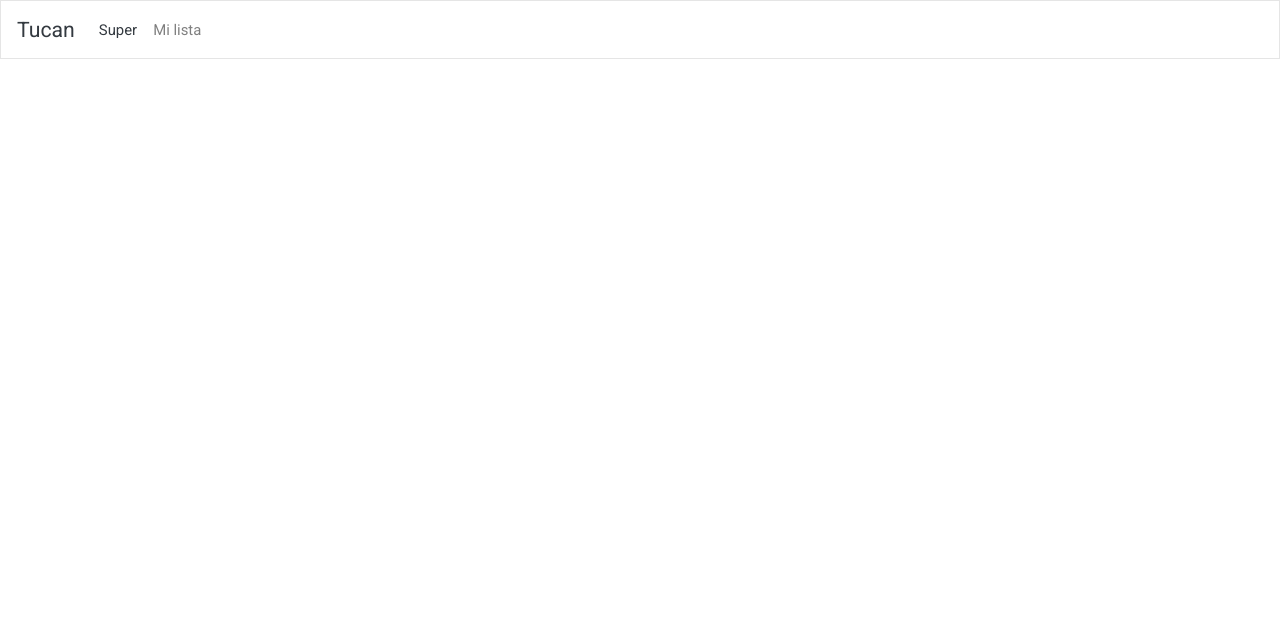
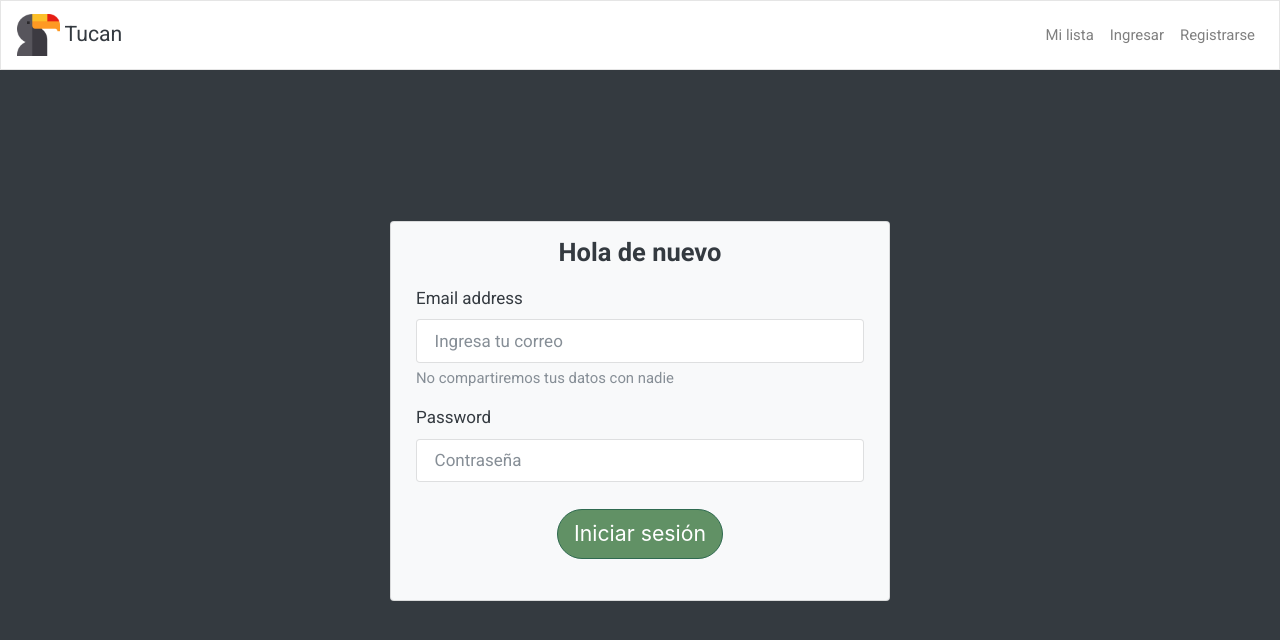
Before and after one commit to Trempo/tucan, a Vue app in the folder client/: page /#/login in a window 1280 px wide. Shown: the top 640 px of the page. Built offline with nearby package versions, Linux system fonts and the light colour scheme.

Commit message:
Mejores cosmeticas y login
Se hicieron varias mejoras cosmeticas y se hizo el login grafico, todavia no el backend.

```diff
--- a/client/package.json
+++ b/client/package.json
@@ -8,6 +8,7 @@
     "lint": "vue-cli-service lint"
   },
   "dependencies": {
+    "axios": "^0.19.2",
     "core-js": "^3.6.4",
     "jquery": "^3.5.0",
     "vue": "^2.6.11",
--- a/client/public/index.html
+++ b/client/public/index.html
@@ -24,8 +24,7 @@
 
 <body>
   <noscript>
-    <strong>We're sorry but Tucan doesn't work properly without JavaScript enabled.
-      Please enable it to continue.</strong>
+    <strong>Debes tener JavaScript para que Tucan funcione correctamente. :(</strong>
   </noscript>
   <div id="app"></div>
   <!-- built files will be auto injected -->
--- a/client/public/stylessheets/main.css
+++ b/client/public/stylessheets/main.css
@@ -1,3 +1,9 @@
 body{
     font-family: 'Roboto', sans-serif;
+    padding: 5em 0.5em;
+    padding-bottom: 0;
+    background-color: #343a40;
 }
+/* nav#navbar{
+    background-color: red !important;
+} */
--- a/client/src/App.vue
+++ b/client/src/App.vue
@@ -1,7 +1,8 @@
 <template>
   <div id="app">
-    <nav class="navbar navbar-expand-lg navbar-light bg-light">
-      <a class="navbar-brand" href="/">Tucan</a>
+    <nav class="navbar navbar-expand-lg navbar-light bg-light fixed-top" id="navbar">
+      <a class="navbar-brand" href="/">
+      <img class="logo" src="../src/assets/noun_Tucan_2826476.png" alt="">Tucan</a>
       <button
         class="navbar-toggler"
         type="button"
@@ -15,15 +16,15 @@
       </button>
 
       <div class="collapse navbar-collapse" id="navbarColor03">
-        <ul class="navbar-nav mr-auto">
-          <li class="nav-item active">
-            <a class="nav-link" href="/">
-              Super
-              <span class="sr-only">(current)</span>
-            </a>
+        <ul class="navbar-nav ml-auto">
+          <li class="nav-item">
+            <a class="nav-link" href="#/list">Mi lista</a>
           </li>
           <li class="nav-item">
-            <a class="nav-link" href="#/list">Mi lista</a>
+            <a class="nav-link" href="#/login">Ingresar</a>
+          </li>
+          <li class="nav-item">
+            <a class="nav-link" href="#/list">Registrarse</a>
           </li>
         </ul>
       </div>
@@ -32,7 +33,13 @@
   </div>
 </template>
 <style scoped>
-nav{
-  margin-bottom: 2em;
+img.logo{
+  height: 2em;
+  width: 2em;
+  margin-right: 5px
 }
+nav.navbar{
+  background-color: red;
+}
+
 </style>
--- a/client/src/components/ArticleCard.vue
+++ b/client/src/components/ArticleCard.vue
@@ -1,14 +1,20 @@
 <template>
-  <div class="container">
-    <div class="card">
-      <img v-if="imageurl" :src="imageurl" alt />
-      <div class="card-body">
-        <h4 class="card-title"><a :href="url" target="_blank">{{title}}</a></h4>
-        <h6 class="card-subtitle mb-2 text-muted">{{source}}</h6>
-        <p class="card-text">{{description}}</p>
-        <a v-on:click="submit(title,source,url,imageurl,description)"
-         href="#" class="card-link">
-          <i class="far fa-save"></i></a>
+  <div class="container-sm">
+    <div class="card bg-light">
+      <div class="row">
+        <div class="col-md-5">
+          <a :href="url" target="_blank"><img class="card-img" :src="imageurl" alt /></a>
+        </div>
+        <div class="col-md-7">
+          <div class="card-body">
+            <h4 class="card-title"><a :href="url" target="_blank">{{title}}</a></h4>
+            <h6 class="card-subtitle mb-2 text-muted">{{source}}</h6>
+            <p class="card-text">{{description}}</p>
+            <a v-on:click.prevent="submit(title,source,url,imageurl,description)"
+              href="#" class=" btn btn-primary btn-xs card-link">
+              <i class="far fa-save"></i></a>
+          </div>
+        </div>
       </div>
     </div>
   </div>
@@ -46,7 +52,7 @@ export default {
           const error = result.details.map((detail) => detail.message).join('. ');
           this.error = error;
         } else {
-          this.error = '';
+          // this.error = '';
         }
       });
     },
@@ -57,8 +63,8 @@ export default {
 <!-- Add "scoped" attribute to limit CSS to this component only -->
 <style scoped>
 img {
-  max-width: 300px;
-  height: auto;
+  max-width: 100%;
+  height: 100%;
 }
 
 .fa-save {
@@ -69,7 +75,32 @@ a{
   text-decoration: none;
   color: #343a40;
 }
-a:hover{
-  color: #C81F3B;
+a.btn{
+  color: white;
 }
+.container-sm{
+  padding: 1em 0;
+}
+.card{
+  box-shadow: 0 0 10px rgba(0, 0, 0, 1);
+}
+.btn-primary{
+  background-color: #619165;
+  border-color: #2f6a50;
+}
+
+div.col-md-3 {
+  padding-right: 0;
+}
+div.col-md-9{
+  padding-left: 0;
+}
+
+.card{
+  border: none;
+}
+.btn-primary:not(:disabled):not(.disabled):active{
+  background-color: #2f6a50;
+}
+
 </style>
--- a/client/src/components/SavedArticle.vue
+++ b/client/src/components/SavedArticle.vue
@@ -1,14 +1,19 @@
 <template>
 <div class="container" :id="id">
-    <div class="card">
-      <img v-if="imageurl" :src="imageurl" alt />
-      <div class="card-body">
-        <h4 class="card-title"><a :href="url" target="_blank">{{title}}</a></h4>
-        <h6 class="card-subtitle mb-2 text-muted">{{source}}</h6>
-        <p class="card-text">{{description}}</p>
-        <a v-on:click="destroy(id)"
-         href="#" class="card-link">
+    <div class="card bg-light">
+      <div class="row">
+        <div class="col-md-5">
+          <img class="card-img" v-if="imageurl" :src="imageurl" alt /></div>
+        <div class="col-md-7">
+          <div class="card-body">
+          <h4 class="card-title"><a :href="url" target="_blank">{{title}}</a></h4>
+          <h6 class="card-subtitle mb-2 text-muted">{{source}}</h6>
+          <p class="card-text">{{description}}</p>
+          <a v-on:click.prevent="destroy(id)"
+         href="#" class="btn btn-primary btn-xslg card-link">
           <i class="far fa-trash-alt"></i></a>
+        </div>
+        </div>
       </div>
     </div>
   </div>
@@ -17,7 +22,7 @@
 <script>
 import $ from 'jquery';
 
-const API_URL = 'http://localhost:3000/list';
+const DELETE_URL = 'http://localhost:3000/list';
 export default {
   name: 'SavedArticle',
   props: {
@@ -30,7 +35,7 @@ export default {
   },
   methods: {
     destroy: (id) => {
-      fetch(`${API_URL}/${id}?_method=DELETE`, {
+      fetch(`${DELETE_URL}/${id}?_method=DELETE`, {
         method: 'POST',
         // body: id,
         headers: {
@@ -51,8 +56,8 @@ export default {
 <!-- Add "scoped" attribute to limit CSS to this component only -->
 <style scoped>
 img {
-  max-width: 300px;
-  height: auto;
+  max-width: 100%;
+  height: 100%;
 }
 
 .fa-save {
@@ -63,7 +68,29 @@ a{
   text-decoration: none;
   color: #343a40;
 }
-a:hover{
-  color: #C81F3B;
+a.btn{
+  color: white;
 }
+.container{
+  padding: 1em 0;
+}
+.card{
+  box-shadow: 0 0 10px rgba(0, 0, 0, 1);
+}
+.btn-primary{
+    background-color: #C8153B;
+}
+div.col-md-3 {
+  padding-right: 0;
+}
+div.col-md-9{
+  padding-left: 0;
+}
+.card{
+  border: none;
+}
+.btn-primary:not(:disabled):not(.disabled):active{
+  background-color: #2f6a50;
+}
+
 </style>
--- a/client/src/router/index.js
+++ b/client/src/router/index.js
@@ -1,6 +1,8 @@
 import Vue from 'vue';
 import VueRouter from 'vue-router';
 import Super from '../views/Super.vue';
+import List from '../views/List.vue';
+import Login from '../views/Login.vue';
 
 Vue.use(VueRouter);
 
@@ -13,10 +15,13 @@ const routes = [
   {
     path: '/list',
     name: 'List',
-    // route level code-splitting
-    // this generates a separate chunk (about.[hash].js) for this route
-    // which is lazy-loaded when the route is visited.
-    component: () => import(/* webpackChunkName: "about" */ '../views/List.vue'),
+    component: List,
+  },
+  {
+    path: '/login',
+    name: 'Login',
+    component: Login,
+
   },
 ];
 
--- a/client/src/views/List.vue
+++ b/client/src/views/List.vue
@@ -2,11 +2,14 @@
 <template>
   <div>
     <div class="container">
-      <h5 v-if="!articles.length">
-        Tu lista esta vacia. Añade lecturas desde Super para que crezca</h5>
+      <h5 v-if="articles.length<1">
+        Tu lista esta vacia. Añade lecturas para que crezca</h5>
     </div>
-    <SavedArticle v-for="article in articles" :key="article._id" :title="article.title"
-    :description="article.description" :source="article.source" :id="article._id"/>
+    <div class="article">
+      <SavedArticle v-for="article in articles" :key="article._id" :title="article.title"
+      :description="article.description" :source="article.source"
+      :id="article._id" :imageurl="article.imageurl"/>
+    </div>
   </div>
 </template>
 
@@ -49,5 +52,7 @@ export default {
 h5{
   margin-top: 3em;
   text-align: center;
+  color: white;
 }
+
 </style>
--- /dev/null
+++ b/client/src/views/Login.vue
@@ -0,0 +1,84 @@
+<template>
+  <!-- Default form login -->
+  <div class=" card container-sm bg-light">
+      <div class="centrar">
+        <h4>Hola de nuevo</h4>
+      </div>
+    <form>
+        <div class="form-group">
+            <label for="exampleInputEmail1">Email address</label>
+            <input type="email" class="form-control" id="exampleInputEmail1"
+             aria-describedby="emailHelp" placeholder="Ingresa tu correo" name="email">
+            <small id="emailHelp" class="form-text text-muted">
+                No compartiremos tus datos con nadie</small>
+        </div>
+        <div class="form-group">
+            <label for="exampleInputPassword1">Password</label>
+            <input type="password" class="form-control"
+            id="exampleInputPassword1" placeholder="Contraseña" name="password">
+        </div>
+        <div class="form-group">
+            <div class="centrar">
+                <button type="submit" class="btn btn-primary btn-lg">Iniciar sesión</button>
+            </div>
+        </div>
+    </form>
+  </div>
+  <!-- Default form login -->
+</template>
+<script>
+// import router from '../router'
+import axios from 'axios';
+
+export default {
+  name: 'Login',
+  methods: {
+    login: (e) => {
+      e.preventDefault();
+      const email = 'user@email.com';
+      const password = 'password';
+      const login = () => {
+        const data = {
+          email,
+          password,
+        };
+        axios.post('/api/login', data)
+          .then((response) => {
+            console.log('Logged in');
+            console.log(response);
+            this.$router.push('/dashboard');
+          })
+          .catch((errors) => {
+            console.log('Cannot log in');
+            console.log(errors);
+          });
+      };
+      login();
+    },
+  },
+};
+</script>
+<style scoped>
+.container-sm{
+    margin: 8em auto;
+    padding: 15px;
+    max-width: 500px;
+}
+form{
+    margin: 10px;
+}
+.centrar{
+    text-align: center;
+    align-content: center;
+}
+button{
+    margin-top: 0.5em;
+}
+.btn-primary{
+    background-color: #619165;
+    border-color: #2f6a50;
+}
+.btn-primary:not(:disabled):not(.disabled):active{
+  background-color: #2f6a50;
+}
+</style>
--- a/client/src/views/Super.vue
+++ b/client/src/views/Super.vue
@@ -38,4 +38,5 @@ export default {
       });
   },
 };
+
 </script>
```
Also changed, not shown: 2 other files (tests, documents, lock files or other folders).
